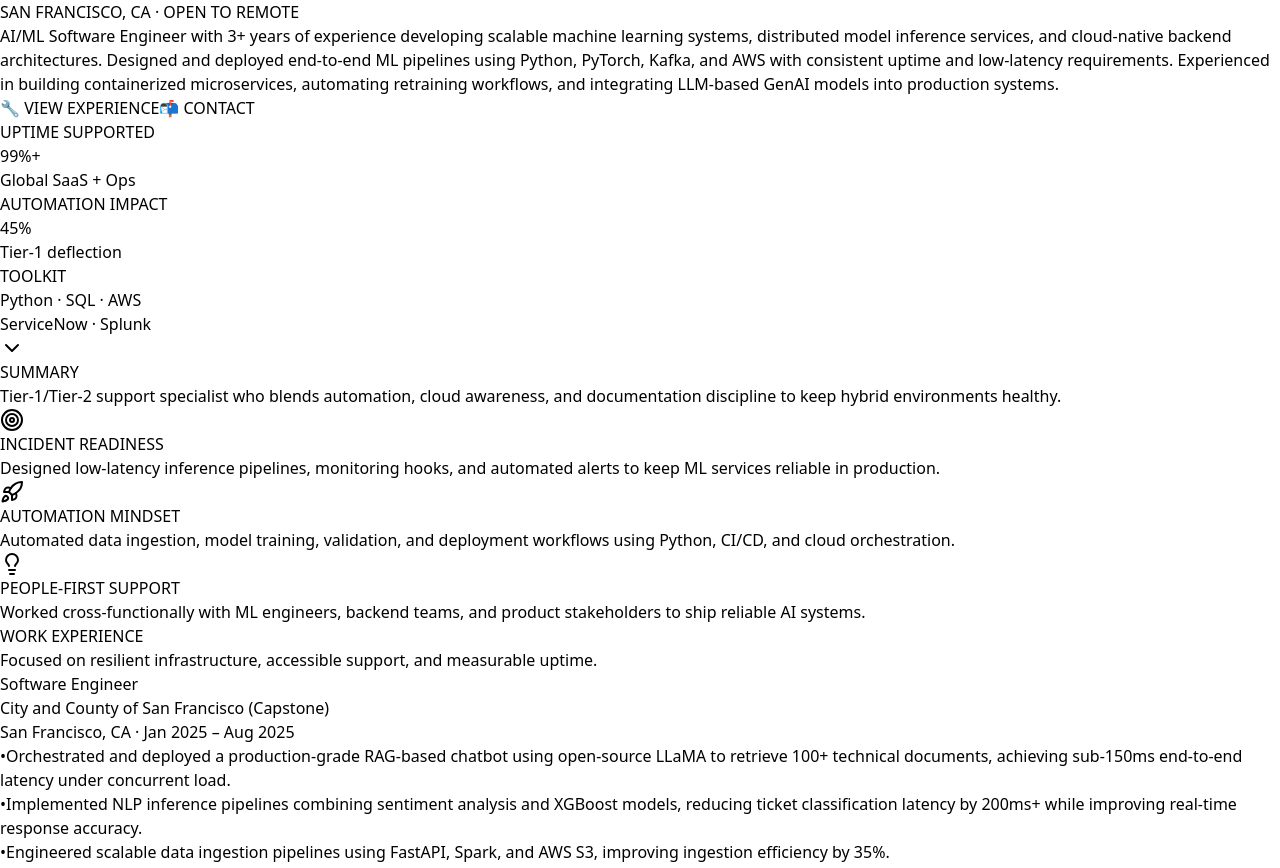
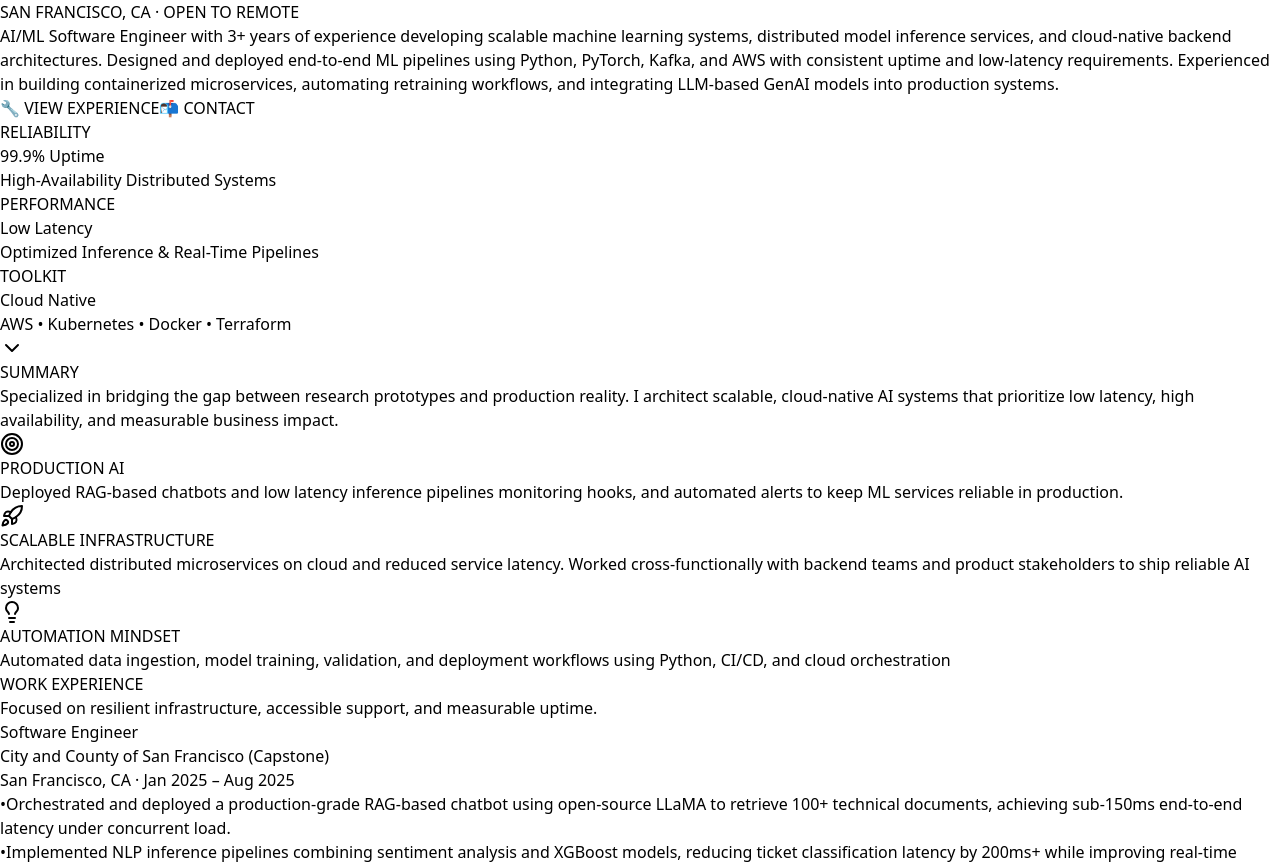
Before and after one commit to Code-With-Khushiii/leela-portfolio, a React (Vite) app: page / in a window 1280 px wide. Shown: the part 407-1275 px from the top of the page. Built offline with nearby package versions, Linux system fonts and the light colour scheme.

Commit message:
add changes

```diff
--- a/src/App.tsx
+++ b/src/App.tsx
@@ -227,9 +227,9 @@ const certifications = [
           </div>
           <div className="grid md:grid-cols-3 gap-6 max-w-4xl mx-auto mt-16 text-center">
             {[
-              { label: 'UPTIME SUPPORTED', value: '99%+', detail: 'Global SaaS + Ops' },
-              { label: 'AUTOMATION IMPACT', value: '45%', detail: 'Tier-1 deflection' },
-              { label: 'TOOLKIT', value: 'Python · SQL · AWS', detail: 'ServiceNow · Splunk' }
+              { label: 'RELIABILITY', value: '99.9% Uptime', detail: 'High-Availability Distributed Systems' },
+              { label: 'PERFORMANCE', value: 'Low Latency', detail: 'Optimized Inference & Real-Time Pipelines' },
+              { label: 'TOOLKIT', value: 'Cloud Native', detail: 'AWS • Kubernetes • Docker • Terraform' }
             ].map((stat, index) => (
               <div key={index} className="bg-white p-6 rounded-sm shadow-sm border border-brown/10">
                 <div className="text-xs tracking-widest text-brown/70 mb-2">{stat.label}</div>
@@ -253,25 +253,25 @@ const certifications = [
           <div className="text-center mb-20">
             <h2 className="text-5xl font-display text-black mb-8 tracking-wide">SUMMARY</h2>
             <p className="text-lg text-brown max-w-3xl mx-auto font-light">
-              Tier-1/Tier-2 support specialist who blends automation, cloud awareness, and documentation discipline to keep hybrid environments healthy.
+              Specialized in bridging the gap between research prototypes and production reality. I architect scalable, cloud-native AI systems that prioritize low latency, high availability, and measurable business impact.
             </p>
           </div>
           <div className="grid md:grid-cols-3 gap-10">
             {[
               {
                 icon: Target,
-                title: 'Incident Readiness',
-                detail: 'Designed low-latency inference pipelines, monitoring hooks, and automated alerts to keep ML services reliable in production.'
+                title: 'PRODUCTION AI',
+                detail: 'Deployed RAG-based chatbots and low latency inference pipelines monitoring hooks, and automated alerts to keep ML services reliable in production.'
               },
               {
                 icon: Rocket,
-                title: 'Automation Mindset',
-                detail: 'Automated data ingestion, model training, validation, and deployment workflows using Python, CI/CD, and cloud orchestration.'
+                title: 'SCALABLE INFRASTRUCTURE',
+                detail: 'Architected distributed microservices on cloud and reduced service latency. Worked cross-functionally with backend teams and product stakeholders to ship reliable AI systems'
               },
               {
                 icon: Lightbulb,
-                title: 'People-First Support',
-                detail: 'Worked cross-functionally with ML engineers, backend teams, and product stakeholders to ship reliable AI systems.'
+                title: 'AUTOMATION MINDSET',
+                detail: 'Automated data ingestion, model training, validation, and deployment workflows using Python, CI/CD, and cloud orchestration'
               }
             ].map((card, index) => (
               <div key={index} className="bg-cream p-8 rounded-sm shadow-sm border border-brown/10 text-center">
```
